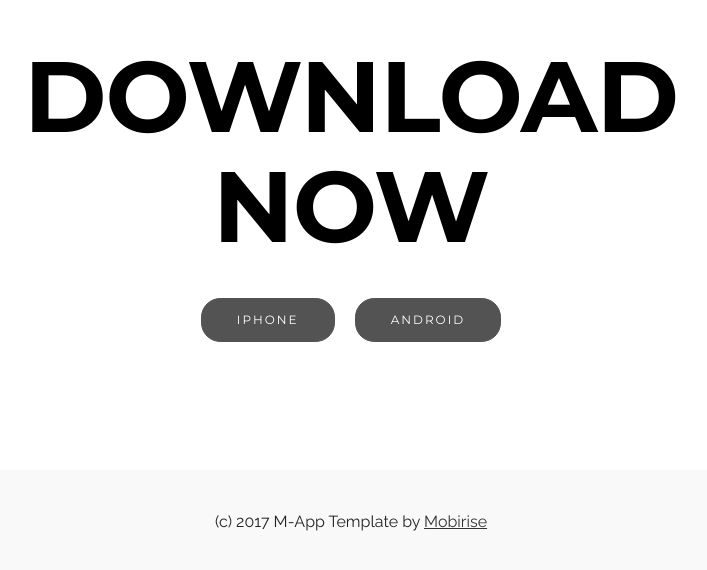
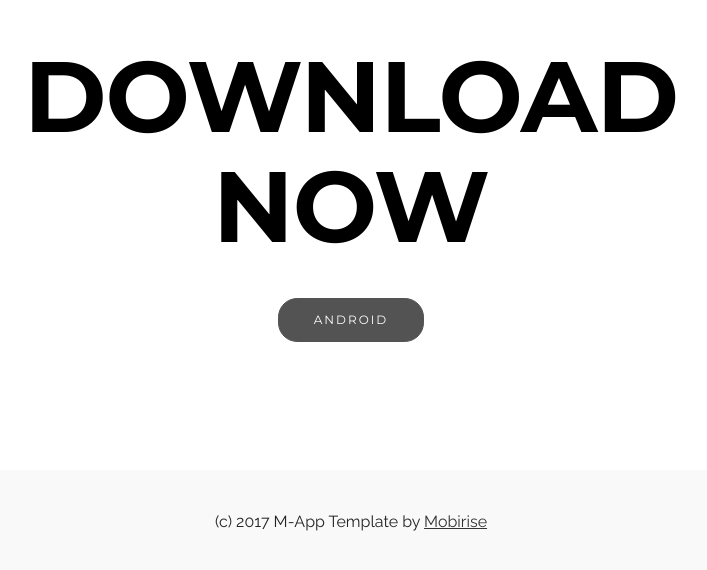
Before and after one commit to NYUAD-Hackathon-2017/Website-for-Musaeada, a plain HTML site: page index.html in a window 1280 px wide. Shown: the part 4971-5541 px from the top of the page, without its empty margins (289-996 px from the left). Drawn offline with Linux system fonts and the light colour scheme; files whose address does not match are found by name.

Commit message:
Removed the IPHONE icon at the end of the page

```diff
--- a/index.html
+++ b/index.html
@@ -432,7 +432,7 @@
             <div class="col-md-8 col-md-offset-2 text-xs-center">
                 <h3 class="mbr-section-title display-2">DOWNLOAD NOW</h3>
 
-                <div><a class="btn btn-black" href="#">IPHONE</a> <a class="btn btn-black" href="#">ANDROID</a></div>
+                <div> <a class="btn btn-black" href="#">ANDROID</a></div>
             </div>
         </div>
     </div>
```
